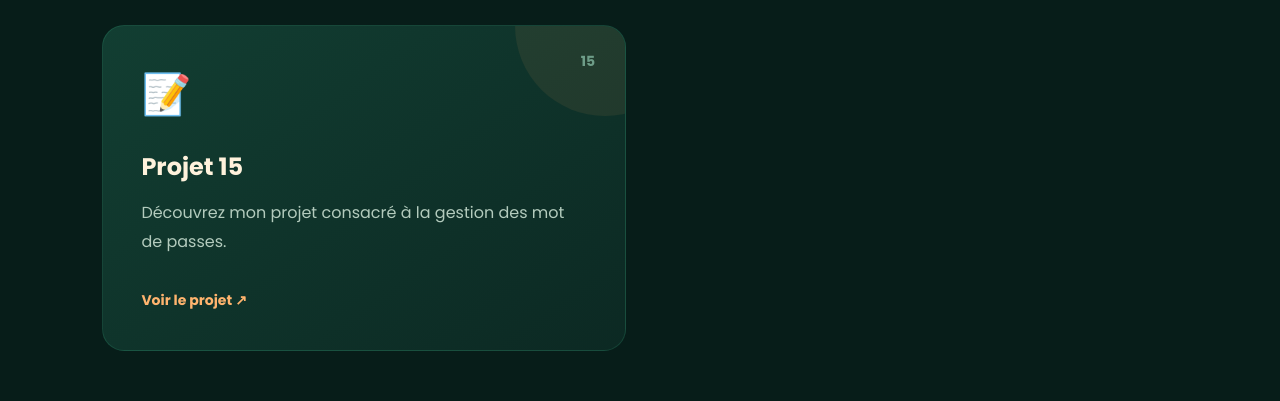
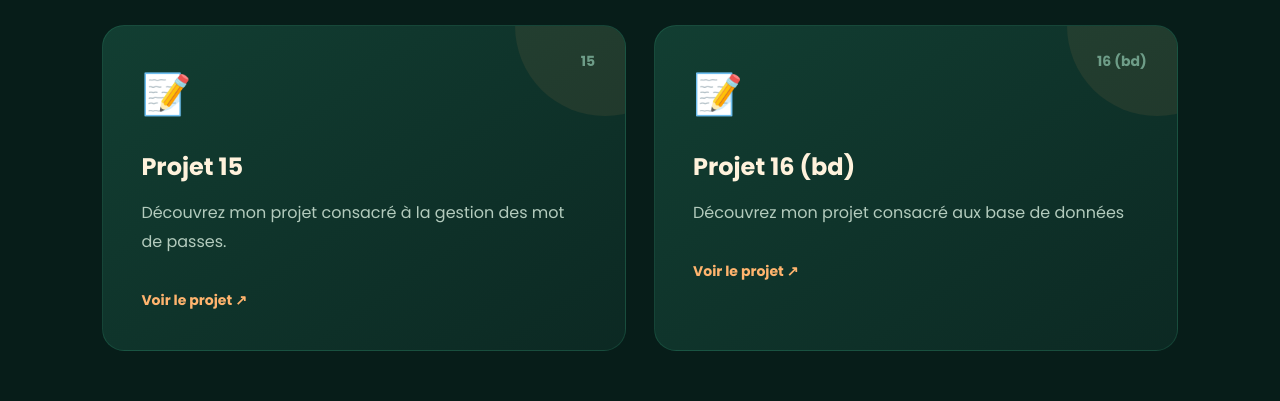
Before and after one commit to timothy91vilgenis/TP, a plain HTML site: page index.html in a window 1280 px wide. Shown: the part 1768-2169 px from the top of the page. Drawn offline with Linux system fonts and the light colour scheme.

Commit message:
Update index.html

```diff
--- a/index.html
+++ b/index.html
@@ -182,6 +182,25 @@
                     </span>
 
                 </a>
+                 <!-- PROJET 16 -->
+                <a href="training.html" class="project-card">
+
+                    <div class="project-number">16 (bd)</div>
+
+                    <div class="project-icon">📝</div>
+
+                    <h3>Projet 16 (bd)</h3>
+
+                    <p>
+                        Découvrez mon projet consacré
+                        aux base de données
+                    </p>
+
+                    <span class="project-link">
+                        Voir le projet ↗
+                    </span>
+
+                </a>
 
 
             </div>
```
